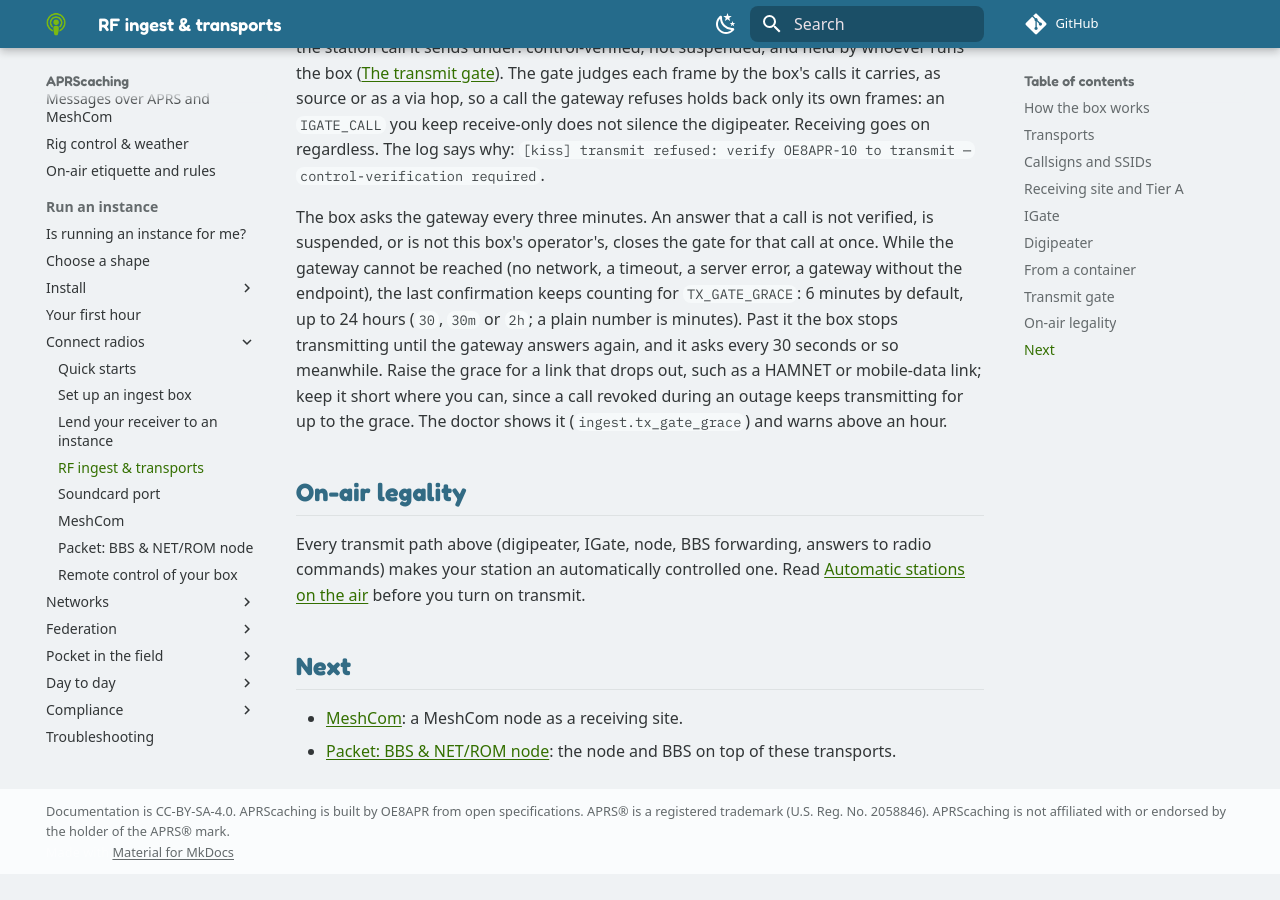
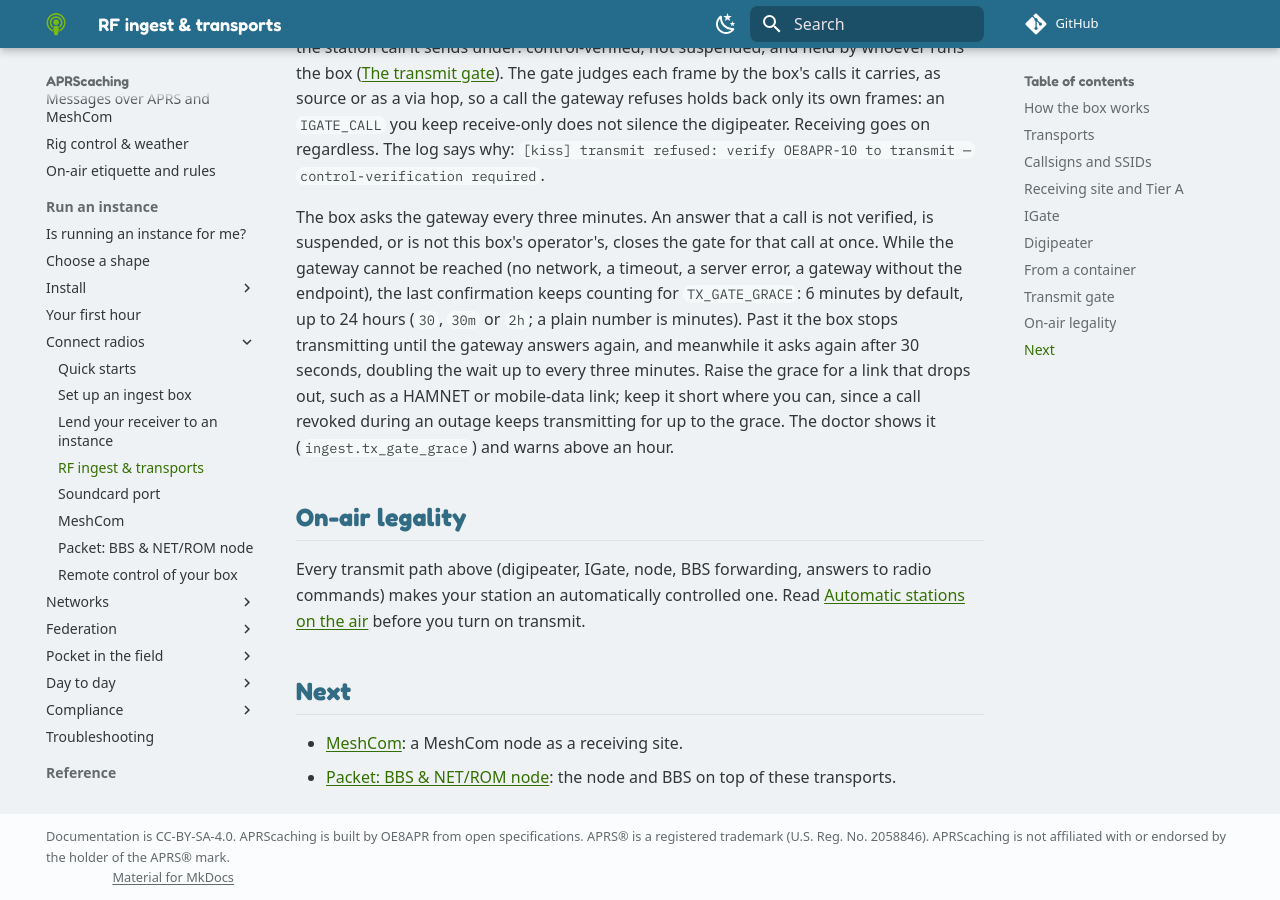
Before and after one commit to apachler/aprscaching, an MkDocs documentation site: the page built from docs/run/radios/rf-ingest.md, in a window 1280 px wide and 900 px high, scrolled down 5926 px. Built offline with MkDocs 1.6.1 and Material for MkDocs 9.7.7, drawn with Linux system fonts in a browser that asks for light colours; comment, search, counter and statistics services are not loaded; before the commit the page ends 6800 px from its top, so only the background shows below that.

Commit message:
docs(radios): the transmit gate's retry backs off to three minutes
Signed-off-by: Andreas Pachler <apachler@paan-systems.com>

```diff
--- a/docs/run/radios/rf-ingest.md
+++ b/docs/run/radios/rf-ingest.md
@@ -169,7 +169,7 @@
 this box's operator's, closes the gate for that call at once. While the gateway cannot be reached (no network, a timeout, a server
 error, a gateway without the endpoint), the last confirmation keeps counting for `TX_GATE_GRACE`: 6 minutes by
 default, up to 24 hours (`30`, `30m` or `2h`; a plain number is minutes). Past it the box stops transmitting
-until the gateway answers again, and it asks every 30 seconds or so meanwhile. Raise the grace for a link that
+until the gateway answers again, and meanwhile it asks again after 30 seconds, doubling the wait up to every three minutes. Raise the grace for a link that
 drops out, such as a HAMNET or mobile-data link; keep it short where you can, since a call revoked during an
 outage keeps transmitting for up to the grace. The doctor shows it (`ingest.tx_gate_grace`) and warns above an
 hour.
```
